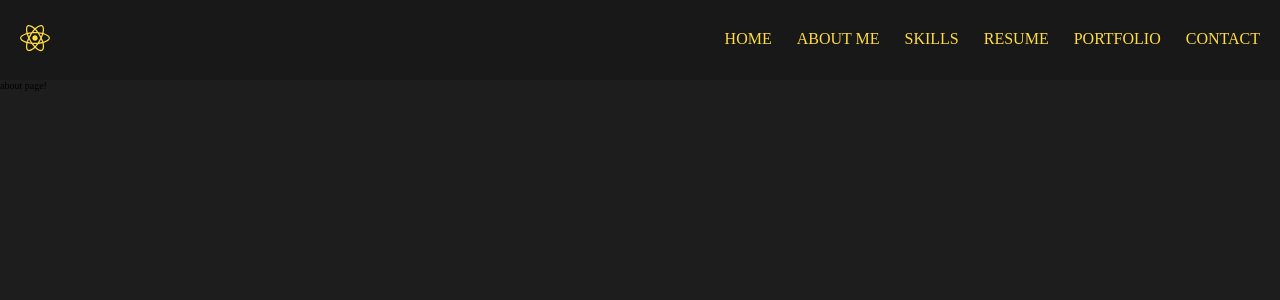
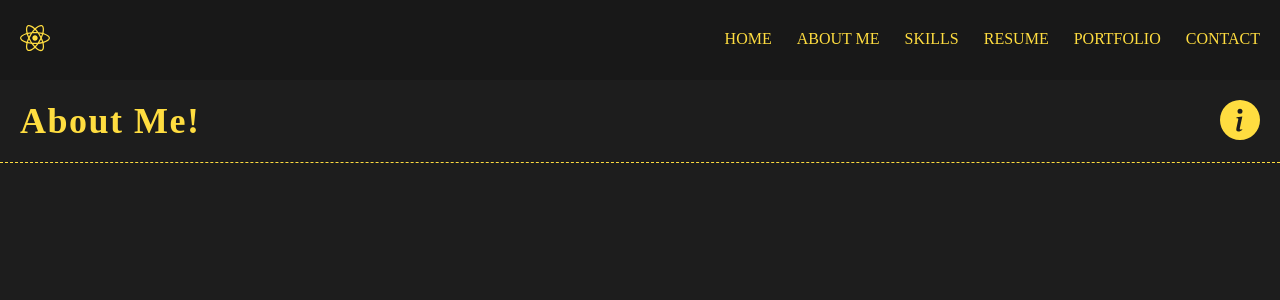
Before and after one commit to lonewarrior0111/portfolio-website, a React (Vite) app: page /about in a window 1280 px wide. Shown: the top 300 px of the page. Built offline with nearby package versions, Linux system fonts and the light colour scheme.

Commit message:
creating structure of pages for further usage!

```diff
--- a/src/components/PageHeaderContent/index.jsx
+++ b/src/components/PageHeaderContent/index.jsx
@@ -0,0 +1,12 @@
+import "./styles.scss";
+
+function PageHeader(props) {
+  return (
+    <div className="wrapper">
+      <h2>{props.headerText}</h2>
+      <span>{props.icon}</span>
+    </div>
+  );
+}
+
+export default PageHeader;
--- a/src/components/PageHeaderContent/styles.scss
+++ b/src/components/PageHeaderContent/styles.scss
@@ -0,0 +1,22 @@
+.wrapper {
+    display: flex;
+    align-items: center;
+    padding: 20px;
+    border-bottom: 1px dashed var(--yellow-theme-main-color);
+
+    h2{
+        font-size: 36px;
+        font-weight: 700;
+        letter-spacing: 1.5px;
+        line-height: 1rem;
+        text-transform: capitalize;
+        color: var(--yellow-theme-main-color);
+        display: flex;
+        flex-grow: 1;
+    }
+    span {
+        svg{
+            color: var(--yellow-theme-main-color);
+        }
+    }
+}
--- a/src/pages/about/index.jsx
+++ b/src/pages/about/index.jsx
@@ -1,8 +1,15 @@
+import PageHeader from "../../components/PageHeaderContent";
+import { BsInfoCircleFill } from "react-icons/bs";
 
 function About() {
   return (
-    <div>about page!</div>
-  )
+    <section id="about" className="about">
+      <PageHeader
+        headerText="About Me!"
+        icon={<BsInfoCircleFill size={40} />}
+      />
+    </section>
+  );
 }
 
-export default About
+export default About;
--- a/src/pages/contact/index.jsx
+++ b/src/pages/contact/index.jsx
@@ -1,8 +1,12 @@
+import { BsInfoCircleFill } from "react-icons/bs";
+import PageHeader from "../../components/PageHeaderContent";
 
 function Contact() {
-    return (
-      <div>Contact page!</div>
-    )
-  }
+  return (
+    <section id="contact" className="contact">
+      <PageHeader headerText="Contact!" icon={<BsInfoCircleFill size={40} />} />
+    </section>
+  );
+}
 
-  export default Contact
+export default Contact;
--- a/src/pages/portfolio/index.jsx
+++ b/src/pages/portfolio/index.jsx
@@ -1,8 +1,15 @@
+import { BsInfoCircleFill } from "react-icons/bs";
+import PageHeader from "../../components/PageHeaderContent";
 
 function Portfolio() {
-    return (
-      <div>Portfolio page!</div>
-    )
-  }
+  return (
+    <section id="portfolio" className="portfolio">
+      <PageHeader
+        headerText="Portfolio!"
+        icon={<BsInfoCircleFill size={40} />}
+      />
+    </section>
+  );
+}
 
-  export default Portfolio
+export default Portfolio;
--- a/src/pages/resume/index.jsx
+++ b/src/pages/resume/index.jsx
@@ -1,8 +1,12 @@
+import { BsInfoCircleFill } from "react-icons/bs";
+import PageHeader from "../../components/PageHeaderContent";
 
 function Resume() {
-    return (
-      <div>Resume page!</div>
-    )
-  }
+  return (
+    <section id="resume" className="resume">
+      <PageHeader headerText="Resume!" icon={<BsInfoCircleFill size={40} />} />
+    </section>
+  );
+}
 
-  export default Resume
+export default Resume;
--- a/src/pages/skills/index.jsx
+++ b/src/pages/skills/index.jsx
@@ -1,8 +1,12 @@
+import { BsInfoCircleFill } from "react-icons/bs";
+import PageHeader from "../../components/PageHeaderContent";
 
 function Skills() {
-    return (
-      <div>Skills page!</div>
-    )
-  }
+  return (
+    <section id="skills" className="skills">
+      <PageHeader headerText="Skills!" icon={<BsInfoCircleFill size={40} />} />
+    </section>
+  );
+}
 
-  export default Skills
+export default Skills;
```
